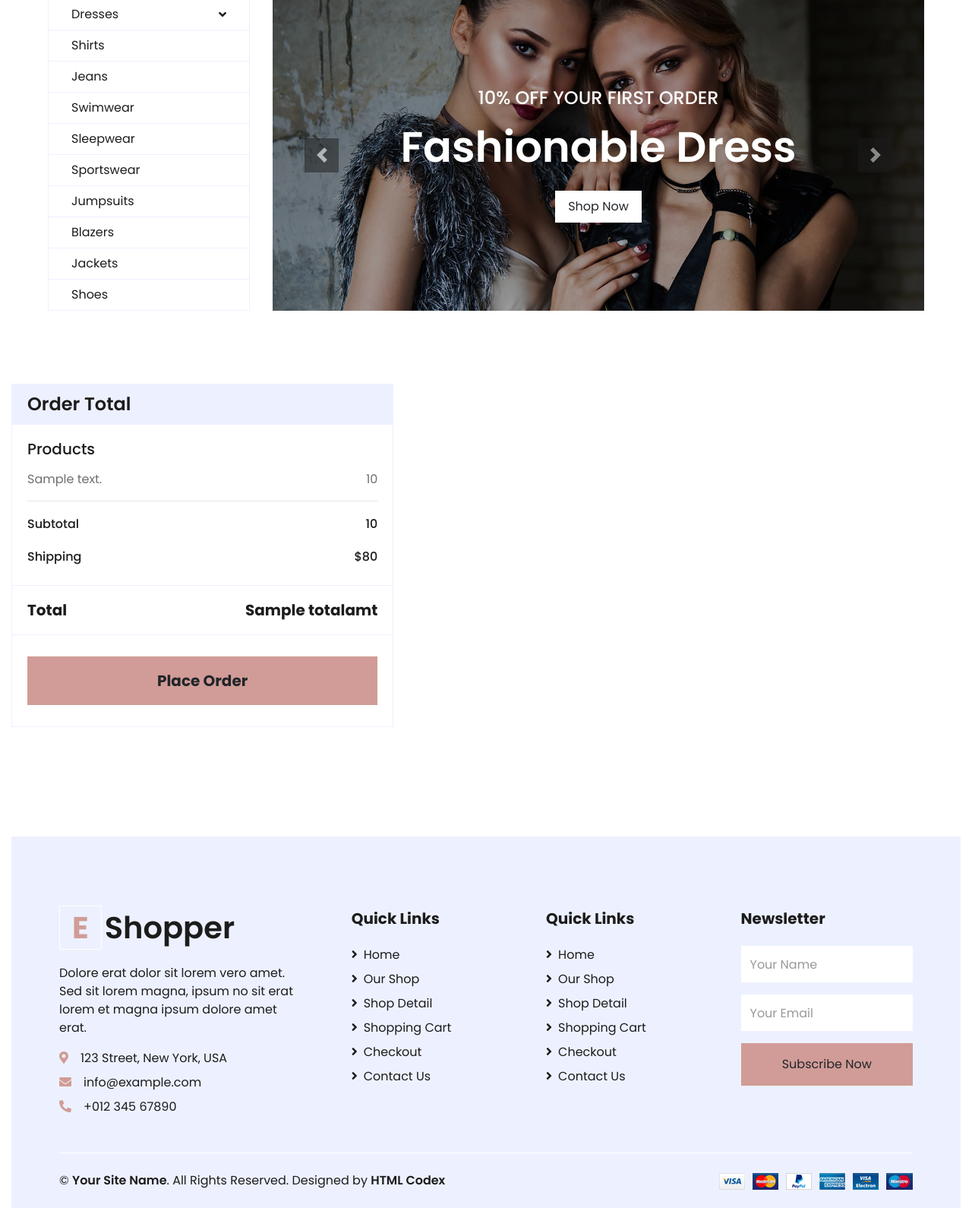
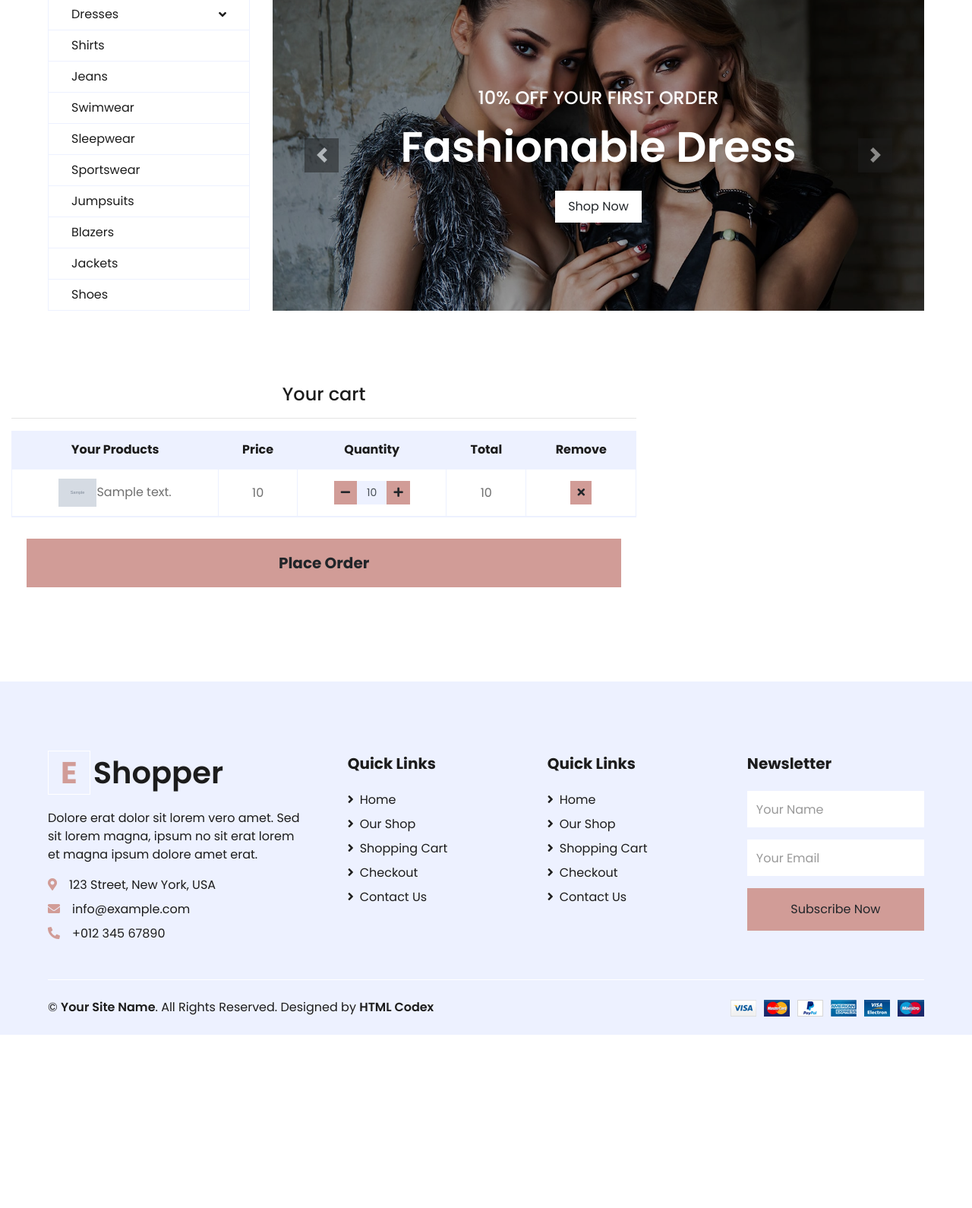
Before and after one commit to richi-04/ecom, a Django app: template ecommerce/templates/payment/productview.html in a window 1280 px wide. Shown: the part 186-1776 px from the top of the page at 76% size. After the commit the page ends 1548 px from the top, so only its background shows below. Run offline with Django 4.2, Linux system fonts and the light colour scheme; the template is opened without the code that fills it: most values are stand-ins (such as "Sample title", 1, 10 or a date in 2020); grey boxes marked "Sample" are stand-in pictures; some libraries are stand-ins or nearby versions.

Commit message:
today work

```diff
--- a/ecom/urls.py
+++ b/ecom/urls.py
@@ -36,7 +36,8 @@ urlpatterns = [
     path('remove', views.remove),
     path('add_cart', views.add_cart, name="add_cart"),
     path('logout',auth_views.LogoutView.as_view(next_page='home'),name="logout"),
-    # path('checkout_dtl', views.checkout_dtl),
+    path('checkout', views.checkout_dtl),
+    path('checkout', views.check_add),
     path('checkout', views.checkout, name="checkout"),
     path('pview', views.pview, name="pview"),
     path('config/', views.stripe_config),
--- a/ecommerce/admin.py
+++ b/ecommerce/admin.py
@@ -1,8 +1,9 @@
 from django.contrib import admin
-from .models import register, Product, contact, cart, shipping
+from .models import register, Product, contact, cart, shipping, Check_pdtl
 # Register your models here.
 admin.site.register(register)
 admin.site.register(Product)
 admin.site.register(shipping)
 admin.site.register(contact)
 admin.site.register(cart)
+admin.site.register(Check_pdtl)
--- a/ecommerce/templates/base.html
+++ b/ecommerce/templates/base.html
@@ -216,10 +216,9 @@
                     <div class="col-md-4 mb-5">
                         <h5 class="font-weight-bold text-dark mb-4">Quick Links</h5>
                         <div class="d-flex flex-column justify-content-start">
-                            <a class="text-dark mb-2" href="index"><i class="fa fa-angle-right mr-2"></i>Home</a>
+                            <a class="text-dark mb-2" href="home"><i class="fa fa-angle-right mr-2"></i>Home</a>
                             <a class="text-dark mb-2" href="shop"><i class="fa fa-angle-right mr-2"></i>Our Shop</a>
-                            <a class="text-dark mb-2" href="detail"><i class="fa fa-angle-right mr-2"></i>Shop Detail</a>
-                            <a class="text-dark mb-2" href="cart"><i class="fa fa-angle-right mr-2"></i>Shopping Cart</a>
+                            <a class="text-dark mb-2" href="show_cart"><i class="fa fa-angle-right mr-2"></i>Shopping Cart</a>
                             <a class="text-dark mb-2" href="checkout"><i class="fa fa-angle-right mr-2"></i>Checkout</a>
                             <a class="text-dark" href="contact"><i class="fa fa-angle-right mr-2"></i>Contact Us</a>
                         </div>
@@ -227,10 +226,9 @@
                     <div class="col-md-4 mb-5">
                         <h5 class="font-weight-bold text-dark mb-4">Quick Links</h5>
                         <div class="d-flex flex-column justify-content-start">
-                            <a class="text-dark mb-2" href="index"><i class="fa fa-angle-right mr-2"></i>Home</a>
+                            <a class="text-dark mb-2" href="home"><i class="fa fa-angle-right mr-2"></i>Home</a>
                             <a class="text-dark mb-2" href="shop"><i class="fa fa-angle-right mr-2"></i>Our Shop</a>
-                            <a class="text-dark mb-2" href="detail"><i class="fa fa-angle-right mr-2"></i>Shop Detail</a>
-                            <a class="text-dark mb-2" href="cart"><i class="fa fa-angle-right mr-2"></i>Shopping Cart</a>
+                            <a class="text-dark mb-2" href="show_cart"><i class="fa fa-angle-right mr-2"></i>Shopping Cart</a>
                             <a class="text-dark mb-2" href="checkout"><i class="fa fa-angle-right mr-2"></i>Checkout</a>
                             <a class="text-dark" href="contact"><i class="fa fa-angle-right mr-2"></i>Contact Us</a>
                         </div>
--- a/ecommerce/templates/cart.html
+++ b/ecommerce/templates/cart.html
@@ -91,7 +91,7 @@
                             <h5 class="font-weight-bold">Total</h5>
                             <h5 class="font-weight-bold"><span id="totalamt">{{totalamt}}</span></h5>
                         </div>
-                        <button class="btn btn-block btn-primary my-3 py-3">Proceed To Checkout</button>
+                        <a href="checkout"><button class="btn btn-block btn-primary my-3 py-3">Proceed To Checkout</button></a>
                     </div>
                 </div>
 
--- a/ecommerce/templates/payment/productview.html
+++ b/ecommerce/templates/payment/productview.html
@@ -6,38 +6,46 @@
     {% block body %}
     <div class="container-fluid pt-5">
         <div class="row px-xl-10">
-            <div class="col-lg-5 pb-5">
-                <div>
-                    <div class="card border-secondary mb-5">
-                        <div class="card-header bg-secondary border-0">
-                            <h4 class="font-weight-semi-bold m-0">Order Total</h4>
-                        </div>
-                        <div class="card-body">
-                            <h5 class="font-weight-medium mb-3">Products</h5>
-                            {% for c in check_c %}
-                            <div class="d-flex justify-content-between">
-                                <p>{{c.product.desc}}</p>
-                                <p>{{c.product.price}}</p>
-                            </div>
-                            {% endfor %}
-                            <hr class="mt-0">
-                            <div class="d-flex justify-content-between mb-3 pt-1">
-                                <h6 class="font-weight-medium">Subtotal</h6>
-                                <h6 class="font-weight-medium"><span id="amount">{{amount}}</span></h6>
-                            </div>
-                            <div class="d-flex justify-content-between">
-                                <h6 class="font-weight-medium">Shipping</h6>
-                                <h6 class="font-weight-medium">$80</h6>
-                            </div>
-                        </div>
+            <div class="col-lg-8 table-responsive mb-5">
+                <table class="table table-bordered text-center mb-0">
+                    <h4 class="text-center">Your cart</h4><hr>
+                    <thead class="bg-secondary text-dark">
+                        <tr>
+                            <th>Your Products</th>
+                            <th>Price</th>
+                            <th>Quantity</th>
+                            <th>Total</th>
+                            <th>Remove</th>
+                        </tr>
+                    </thead>
+                    <tbody class="align-middle">
+                        {% for c in carts %}
+                        <tr id="remove">
+                            <td class="align-middle"><img src="{{c.product.image.url}}" alt="" style="width: 50px;">{{c.product.desc}}</td>
+                            <td class="align-middle">{{c.product.price}}</td>
+                            <td class="align-middle">
+                                <div class="input-group quantity mx-auto" for="quantity" style="width: 100px;">
+                                    <div class="input-group-btn">
+                                        <a class="btn btn-sm btn-primary btn-minus" c_id={{c.product.id}}>
+                                        <i class="fa fa-minus"></i>
+                                        </a>
+                                    </div>
+                                    <span class="form-control form-control-sm bg-secondary text-center" id="quantity">{{c.quantity}}</span>
+                                    <div class="input-group-btn">
+                                        <a class="btn btn-sm btn-primary btn-plus" c_id={{c.product.id}}>
+                                            <i class="fa fa-plus"></i>
+                                        </a>
+                                    </div>
+                                </div>
+                            </td>
+                            <td class="align-middle">{{c.product.price}}</td>
+                            <td class="align-middle"><button class="btn btn-sm btn-primary remove" c_id={{c.product.id}}><i class="fa fa-times"></i></button></td>
+                        </tr>
+                        {% endfor %}
+                    </tbody>
+                </table>
                         <div class="card-footer border-secondary bg-transparent">
-                            <div class="d-flex justify-content-between mt-2">
-                                <h5 class="font-weight-bold">Total</h5>
-                                <h5 class="font-weight-bold"><span id="totalamt">{{totalamt}}</span></h5>
-                            </div>
-                        </div>
-                        <div class="card-footer border-secondary bg-transparent">
-                            <button class="btn btn-lg btn-block btn-primary font-weight-bold my-3 py-3 pay" id="checkout-btn">Place Order</button>
+                            <button class="btn btn-lg btn-block btn-primary font-weight-bold my-3 py-3 pay" id="checkoutbtn">Place Order</button>
                         </div>
                     </div>
             </div>
```
Also changed, not shown: ecommerce/models.py (+16 -2 lines), ecommerce/templates/checkout.html (+31 -4 lines), ecommerce/views.py (+80 -47 lines), ecommerce/migrations/0007_customer_product.py (added), ecommerce/migrations/0008_check_pdtl.py (added), ecommerce/migrations/0008_remove_customer_product.py (added), ecommerce/migrations/0009_remove_check_pdtl_finalamount_cart_finalamount.py (added), ecommerce/migrations/0009_rename_uname_customer_user_remove_customer_lname.py (added), ecommerce/migrations/0010_alter_cart_finalamount.py (added), ecommerce/migrations/0011_remove_cart_product_cart_product.py (added), ecommerce/static/js/main.js (line endings or trailing spaces), 1 other file.
